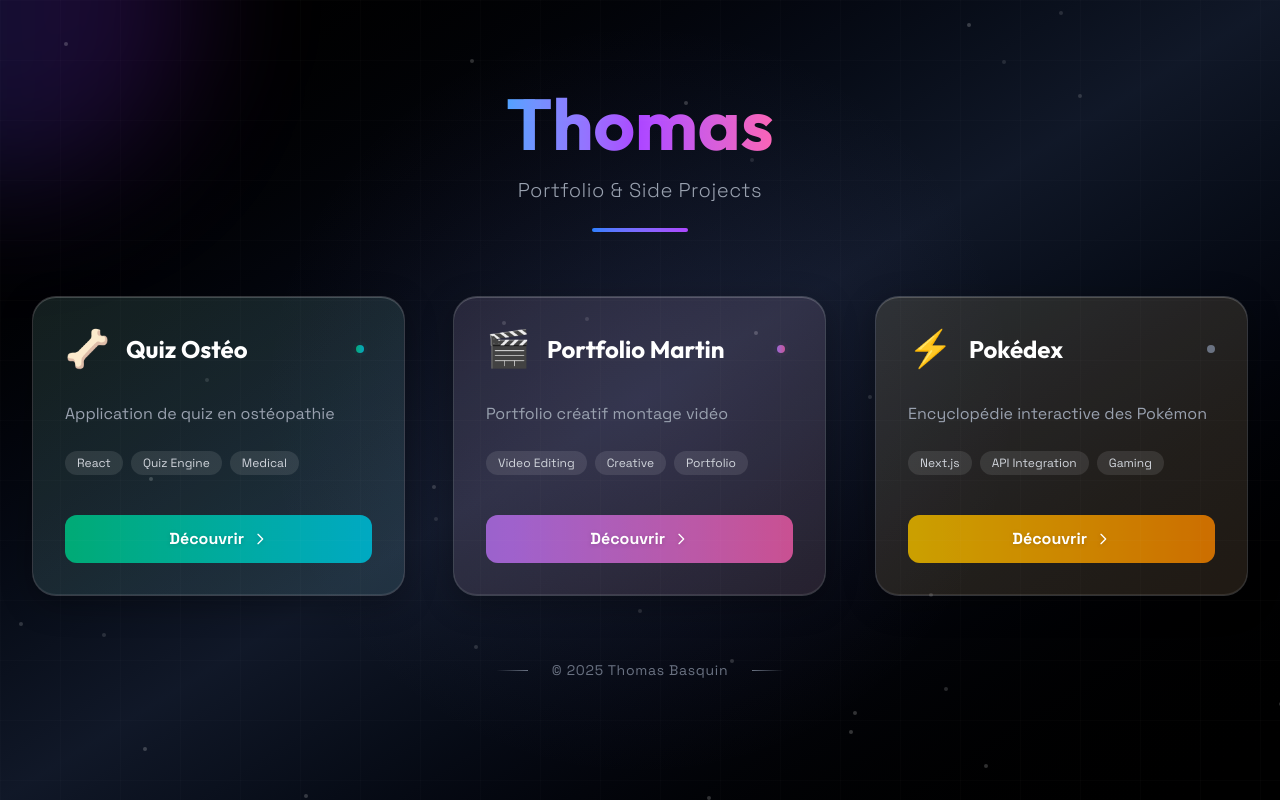
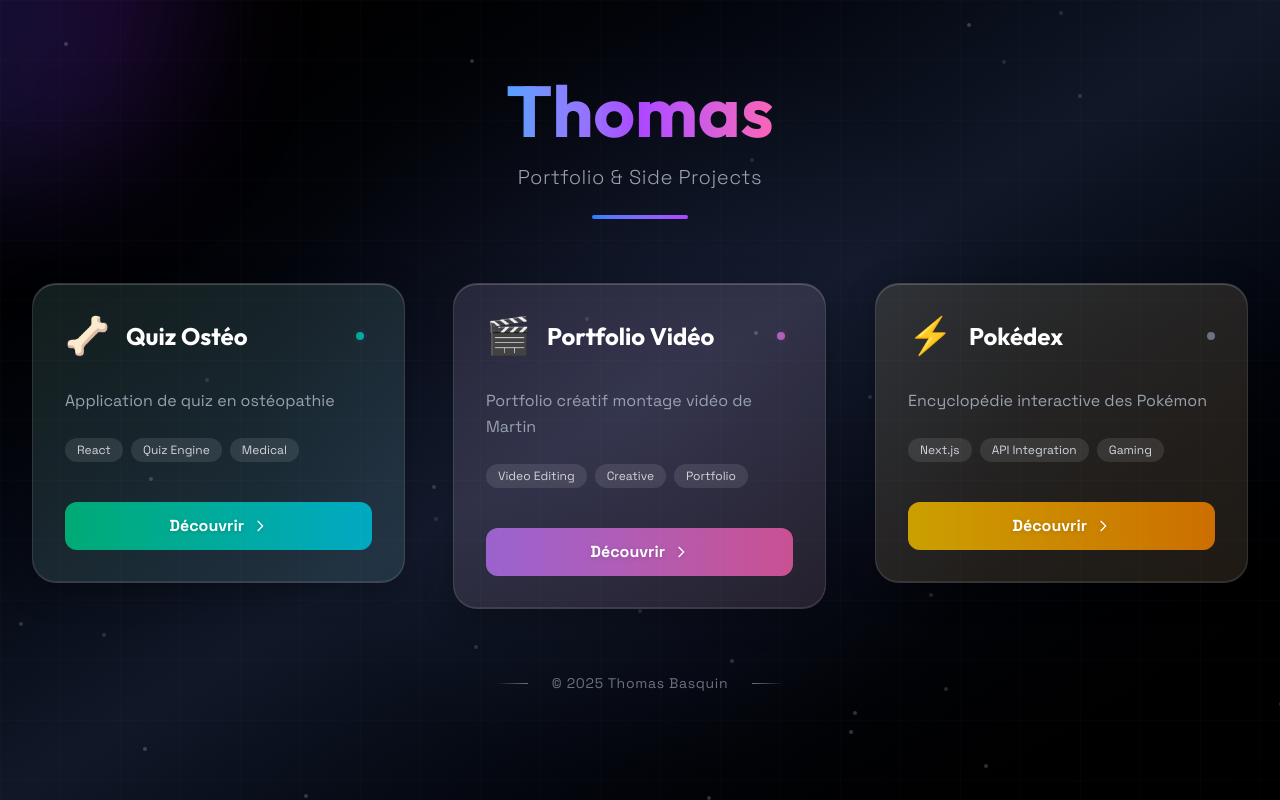
Before and after one commit to ThomasBasquin/thomas-homepage, a Next.js app: page / in a window 1280 px wide. Built offline with nearby package versions, Linux system fonts and the light colour scheme.

Commit message:
feat: update project descriptions
- Refine Portfolio Martin description for clarity
- Ensure consistent project naming and descriptions
- Better reflect actual project content

```diff
--- a/src/data/projects.ts
+++ b/src/data/projects.ts
@@ -11,8 +11,8 @@ export const projects: Project[] = [
   },
   {
     id: 2,
-    title: "Portfolio Martin",
-    description: "Portfolio créatif montage vidéo",
+    title: "Portfolio Vidéo",
+    description: "Portfolio créatif montage vidéo de Martin",
     color: "from-purple-400 to-pink-400",
     icon: "🎬",
     url: "https://martinbasquin.thomasbasquin.fr/",
```
